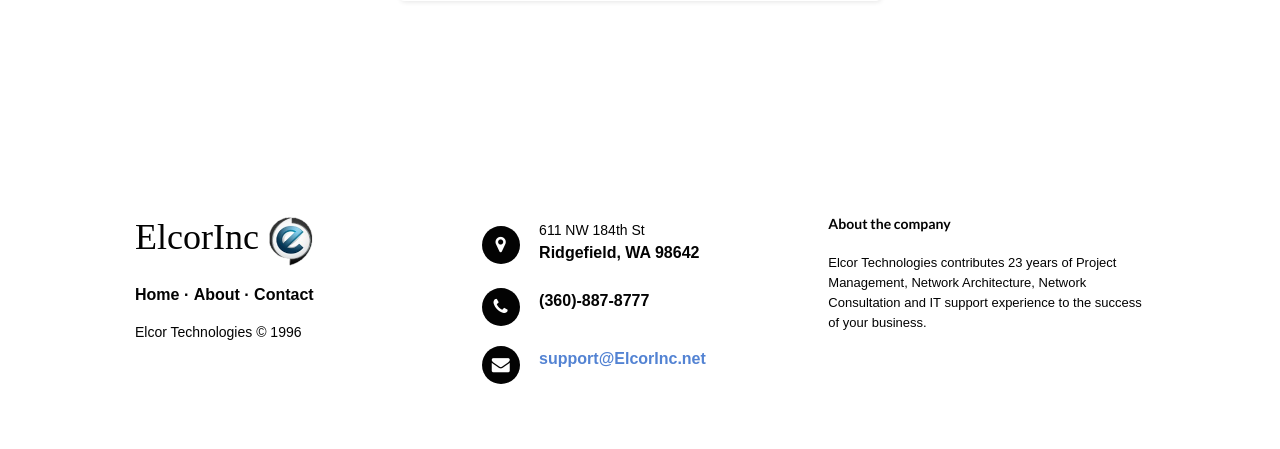
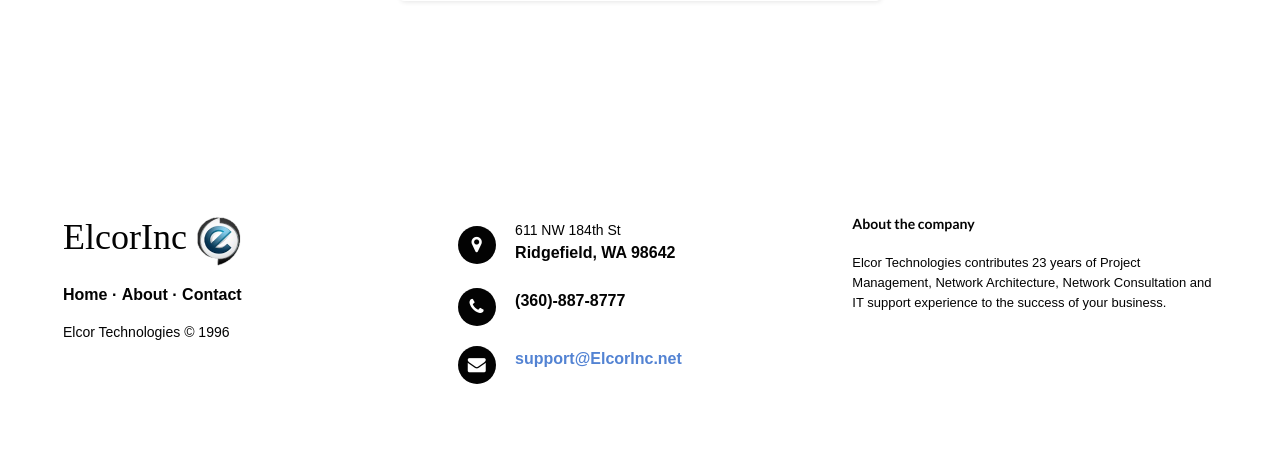
Before and after one commit to sterlingmd17/ElcorSite-portfolio, a Flask app: page /contact in a window 1280 px wide. Shown: the part 666-1115 px from the top of the page. Run offline with Flask 2, Linux system fonts and the light colour scheme; some libraries are stand-ins or nearby versions.

Commit message:
Fixed footer

```diff
--- a/Templates/base.html
+++ b/Templates/base.html
@@ -64,7 +64,7 @@
 
 {% endblock %}
 
-<footer>
+<footer class="container-fluid px-5">
     <div class="row">
         <div class="col-sm-6 col-md-4 footer-navigation">
             <h4><a href="/">ElcorInc<span>  <img src="/img/ELCOR_LOGO_NEW.png" style="height:50px; width:45px;"></span></a></h4>
--- a/Templates/contact.html
+++ b/Templates/contact.html
@@ -2,7 +2,7 @@
 
 {% block content %}
 
-<div class="container">
+<div class="container-fluid">
     <div class="row">
         <div class="col">
             <div class="contact-clean">
@@ -25,7 +25,6 @@
                     <div class="form-group"><textarea class="form-control" rows="14" name="message" placeholder="Message"></textarea></div>
                     <div class="g-recaptcha" name="g-recaptcha-response" data-sitekey="6LdyFI4UAAAAALqiPp7HSOW4lxrRXB55M-8OWOON"></div>
                     <div class="form-group"><button class="btn btn-primary" type="submit">send </button></div>
-
                 </form>
             </div>
         </div>
```
